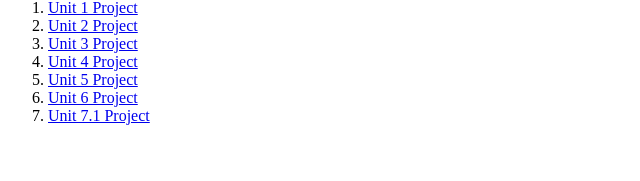
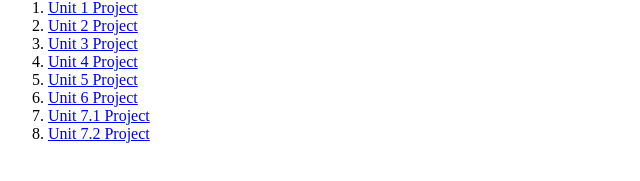
Before and after one commit to MultipleMothMen/multiplemothmenn.github.io, a plain HTML site: page index.html in a window 1280 px wide. Shown: the part 81-262 px from the top of the page, without its empty margins (0-640 px from the left). Drawn offline with Linux system fonts and the light colour scheme.

Commit message:
Added another thing, it ended up being similar to 7.1, make sure to stop by the Great Khans for more antivenom, nearly ran out in Silver Peak Mine, dang Legendary Cazador... anyway-

```diff
--- a/index.html
+++ b/index.html
@@ -33,6 +33,9 @@
       <li>
   <a href="unit7.1index"> Unit 7.1 Project</a>
 </li>
+      <li>
+  <a href="unit7.2index"> Unit 7.2 Project</a>
+</li>
   </ol>
 </body>
 
```
Also changed, not shown: 2 other files.
